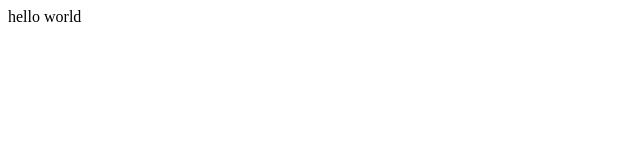
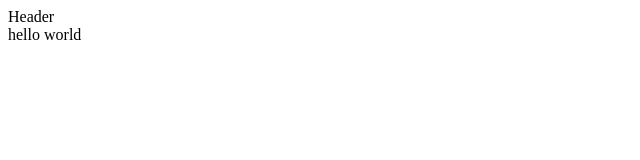
Before and after one commit to locbgiang/Defi-Lend, a React (Vite) app in the folder client/: page / in a window 1280 px wide. Shown: the top 160 px of the page, without its empty margins (0-640 px from the left). Built offline with nearby package versions, Linux system fonts and the light colour scheme.

Commit message:
added header

```diff
--- a/client/package.json
+++ b/client/package.json
@@ -10,12 +10,9 @@
     "preview": "vite preview"
   },
   "dependencies": {
-    "@rainbow-me/rainbowkit": "^2.2.10",
-    "@tanstack/react-query": "^5.90.21",
     "react": "^19.2.0",
     "react-dom": "^19.2.0",
-    "viem": "^2.46.2",
-    "wagmi": "^2.19.5"
+    "viem": "^2.46.2"
   },
   "devDependencies": {
     "@eslint/js": "^9.39.1",
--- a/client/src/App.tsx
+++ b/client/src/App.tsx
@@ -1,9 +1,4 @@
 import { useState } from 'react'
-
-import { WagmiProvider } from 'wagmi';
-import { QueryClient, QueryClientProvider } from '@tanstack/react-query';
-import { RainbowKitProvider } from "@rainbow-me/rainbowkit";
-import { config } from './config/wagmi';
 import Header from './components/Header';
 
 function App() {
@@ -12,6 +7,7 @@ function App() {
   return (
     <>
       <div>
+        <Header />
         hello world
       </div>
     </>
--- /dev/null
+++ b/client/src/components/Header.tsx
@@ -0,0 +1,10 @@
+function Header() {
+
+    return (
+        <div>
+            Header
+        </div>
+    )
+}
+
+export default Header
```
Also changed, not shown: client/src/config.tsx (deleted, +0 -9 lines), 1 other file (tests, documents, lock files or other folders).
